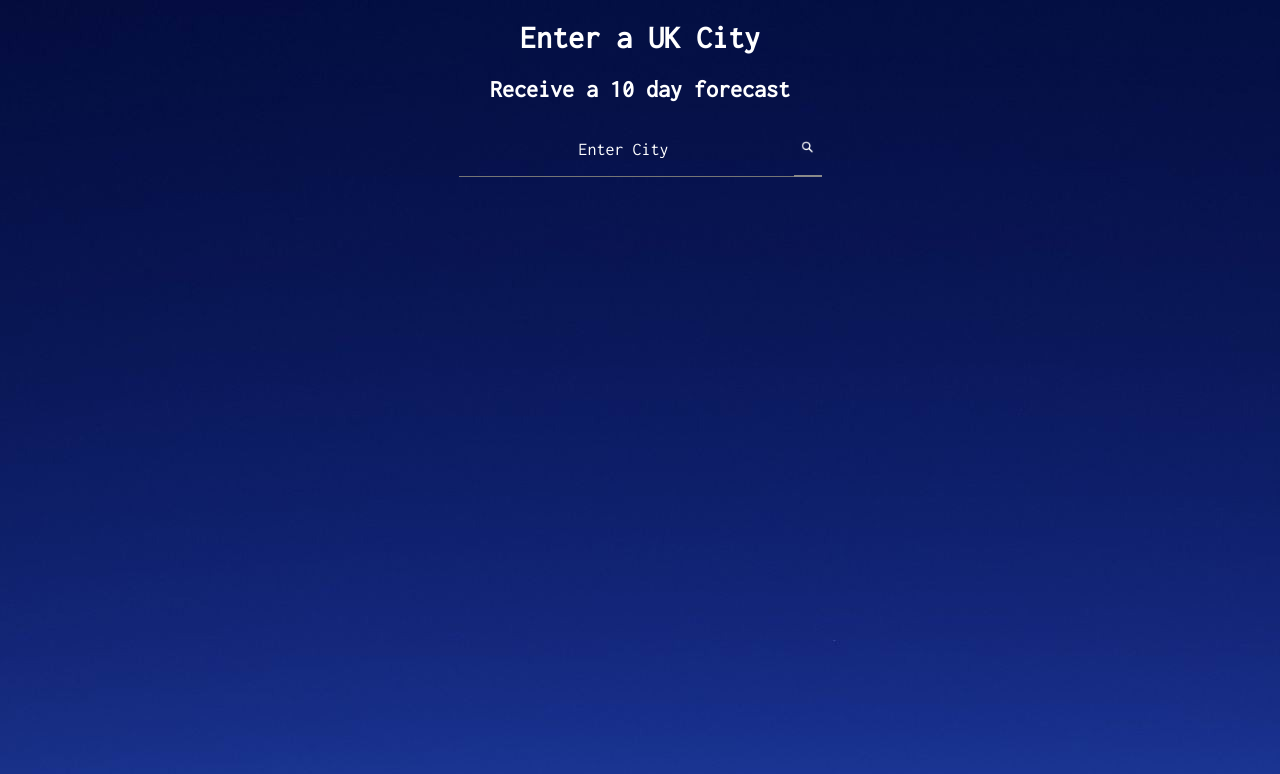
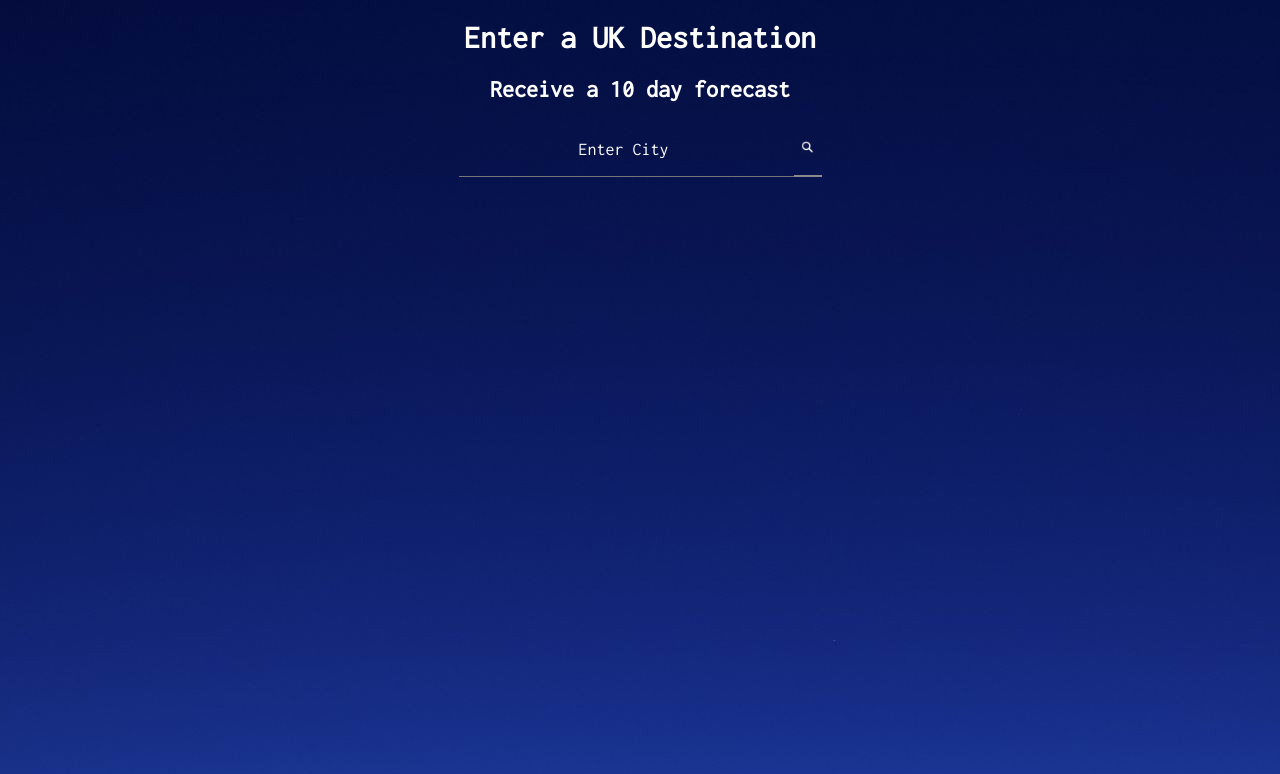
Before and after one commit to robj2e/My-First-React-App, a React (Create React App) app: page / in a window 1280 px wide. Shown: the top 774 px of the page. Built offline with nearby package versions, Linux system fonts and the light colour scheme.

Commit message:
defined exports, was shown this was bad practice

```diff
--- a/public/index.html
+++ b/public/index.html
@@ -19,7 +19,7 @@
     }
   </style>
   <!-- The entire React App is placed within this <div> DOM element below (shown in index.js)-->
-  <h1 style=text-align:center;font-family:Inconsolata>Enter a UK City</h1>
+  <h1 style=text-align:center;font-family:Inconsolata>Enter a UK Destination</h1>
   <h2 style=text-align:center;font-family:Inconsolata>Receive a 10 day forecast</h2>
   <div id="root"></div>
   <noscript>Please enable Javascript to use this App</noscript>
--- a/src/components/weather-container.js
+++ b/src/components/weather-container.js
@@ -45,7 +45,7 @@ class WeatherContainer extends React.Component {
       })
 
       response.query.count > 0 ? this.setState({forecast: response.query.results.channel.item.forecast})
-        : this.setState({error: 'Request invalid, Please enter a valid city name'})
+        : this.setState({error: 'Request invalid, Please enter a valid destination'})
     }).catch(err => {
       this.setState({pending: false, error: err})
       console.log(err)
--- a/src/components/weather-form.js
+++ b/src/components/weather-form.js
@@ -30,6 +30,9 @@ const InputField = styled.input`
   @media (max-width: 767px) {
     width:230px;
   }
+  :focus::placeholder {
+    color: transparent;
+  }
 `
 
 const SearchButton = styled.button`
@@ -46,7 +49,7 @@ const SearchButton = styled.button`
   }
 `
 
-export default (props) => {
+const WeatherForm = (props) => {
   const {handleSubmit, value, handleChange} = props
   return (
     <StyledForm>
@@ -59,3 +62,5 @@ export default (props) => {
     </StyledForm>
   )
 }
+
+export default WeatherForm
```
